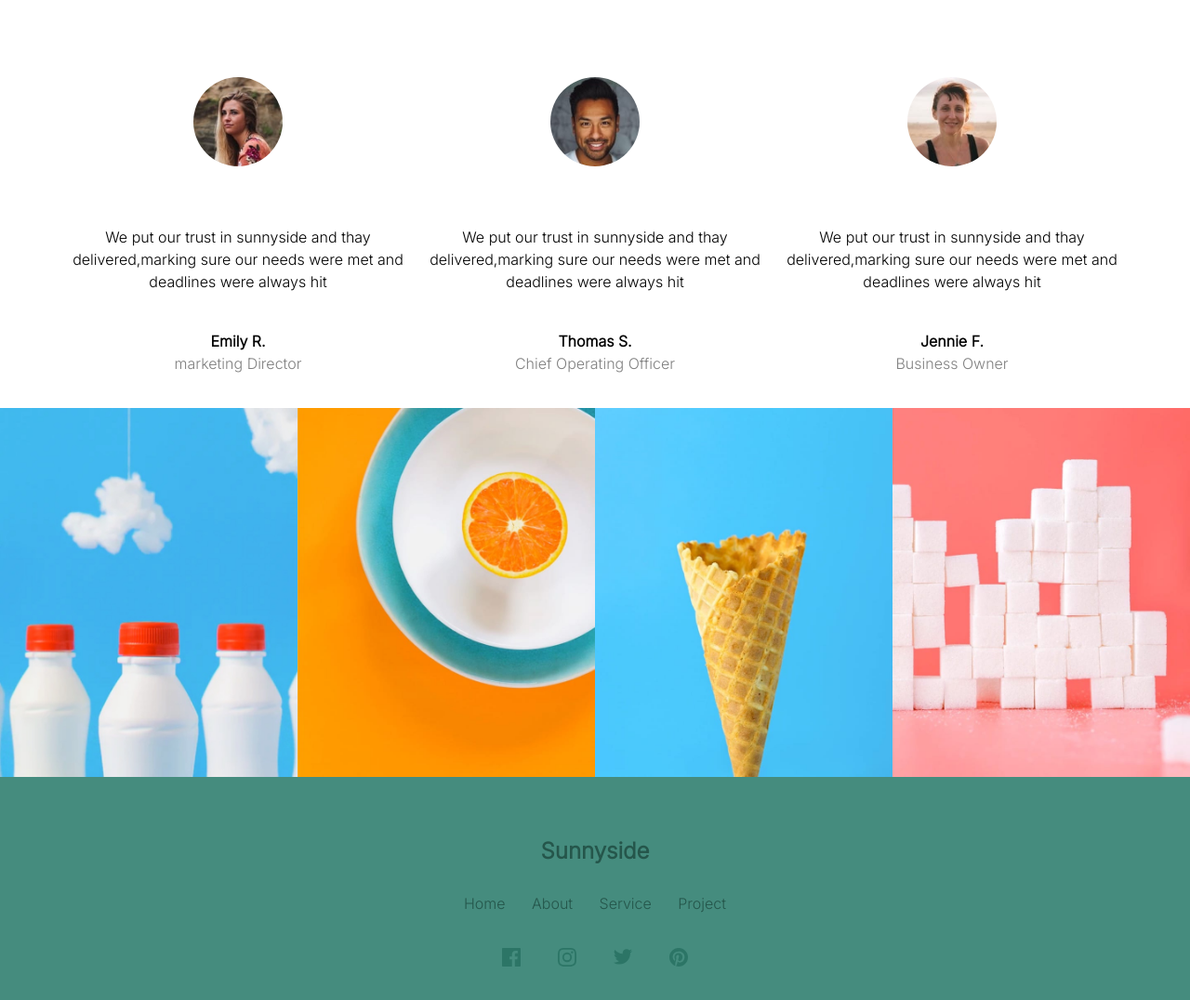
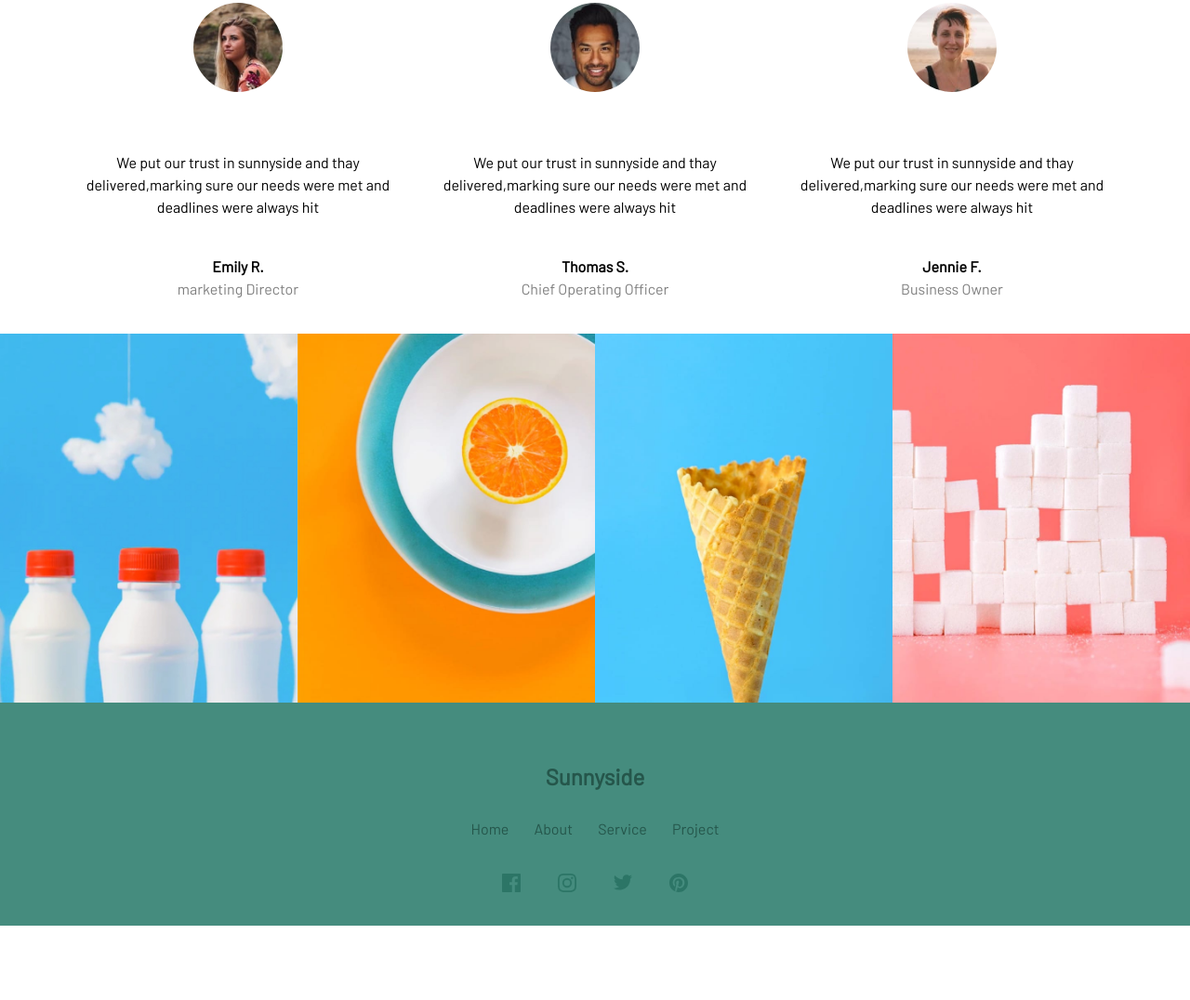
Before and after one commit to MuhammadHasnainahmed/tailwind-css-project-11, a website built with Vite: page index.html in a window 1280 px wide. Shown: the part 2604-3680 px from the top of the page at 93% size. After the commit the page ends 3600 px from the top, so only its background shows below. Built offline with nearby package versions, Linux system fonts and the light colour scheme.

Commit message:
first commit

```diff
--- a/index.html
+++ b/index.html
@@ -1,5 +1,5 @@
 <!DOCTYPE html>
-<html lang="en">
+<html lang="en" class="scroll-smooth hover:scroll-auto">
   <head>
     <meta charset="UTF-8" />
     <meta http-equiv="X-UA-Compatible" content="IE=edge" />
@@ -7,7 +7,10 @@
     <link rel="stylesheet" href="style.css" />
     <script src="https://cdn.tailwindcss.com"></script>
     <!--  -->
-    <link href="https://fonts.googleapis.com/css2?family=Barlow&family=IBM+Plex+Sans:wght@300&family=Inter:wght@300&display=swap" rel="stylesheet">
+    <link
+      href="https://fonts.googleapis.com/css2?family=Barlow&family=IBM+Plex+Sans:wght@300&family=Inter:wght@300&display=swap"
+      rel="stylesheet"
+    />
     <!--  -->
     <title>Sunnyside agency landing page</title>
   </head>
@@ -23,7 +26,6 @@
         <div
           class="hidden flex-row items-center space-x-10 lg:mr-16 text-white visited:hidden md:flex"
         >
-
           <a href="#section-1">About</a>
           <a href="#section-2">Services</a>
           <a href="#section-3">Project</a>
@@ -42,7 +44,7 @@
       </nav>
     </header>
 
-    <main class="back-img w-full bg-no-repeat bg-cover" >
+    <main class="back-img w-full bg-no-repeat bg-cover">
       <div
         class="absolute left-0 hidden right-0 top-32 flex-col mx-auto justify-center text-center ham-ber w-2/3 h-1/3 z-50"
         id="menu"
@@ -187,13 +189,17 @@
 
     <!-- section-4 -->
     <section class="section-4">
-      <div class="w-full background-color ">
+      <div class="w-full background-color">
         <div class="heading text-center py-28 text-3xl font-serif">
           <h1>CLIENT TESTIMONIALS</h1>
         </div>
 
-        <div class="flex flex-col md:flex-row justify-center items-center w-full  ">
-          <div class="card-1 flex flex-col justify-center items-center max-w-sm text-center  ">
+        <div
+          class="flex flex-col md:flex-row justify-center items-center w-full"
+        >
+          <div
+            class="card-1 flex flex-col justify-center items-center max-w-sm text-center"
+          >
             <img src="./img/image-emily.jpg" alt="" class="rounded-full w-24" />
 
             <p class="pt-16">
@@ -201,38 +207,44 @@
               needs were met and deadlines were always hit
             </p>
 
-            <h1 class="pt-10 font-black">
-              Emily R.
-            </h1>
-            <P class="opacity-50">marketing Director</P>
+            <h1 class="pt-10 font-black">Emily R.</h1>
+            <p class="opacity-50">marketing Director</p>
           </div>
 
-          <div class="card-2 flex flex-col justify-center items-center max-w-sm text-center ">
-            <img src="./img/image-thomas.jpg" alt="" class="rounded-full w-24"  />
+          <div
+            class="card-2 flex flex-col justify-center items-center max-w-sm text-center"
+          >
+            <img
+              src="./img/image-thomas.jpg"
+              alt=""
+              class="rounded-full w-24"
+            />
 
             <p class="pt-16">
               We put our trust in sunnyside and thay delivered,marking sure our
               needs were met and deadlines were always hit
             </p>
 
-            <h1 class="pt-10 font-black">
-              Thomas S.
-            </h1>
-            <P class="opacity-50">Chief Operating Officer</P>
+            <h1 class="pt-10 font-black">Thomas S.</h1>
+            <p class="opacity-50">Chief Operating Officer</p>
           </div>
 
-          <div class="card-3 flex flex-col justify-center items-center max-w-sm text-center ">
-            <img src="./img/image-jennie.jpg" alt="" class="rounded-full w-24"  />
+          <div
+            class="card-3 flex flex-col justify-center items-center max-w-sm text-center"
+          >
+            <img
+              src="./img/image-jennie.jpg"
+              alt=""
+              class="rounded-full w-24"
+            />
 
             <p class="pt-16">
               We put our trust in sunnyside and thay delivered,marking sure our
               needs were met and deadlines were always hit
             </p>
 
-            <h1 class="pt-10 font-black">
-              Jennie F.
-            </h1>
-            <P class="opacity-50">Business Owner</P>
+            <h1 class="pt-10 font-black">Jennie F.</h1>
+            <p class="opacity-50">Business Owner</p>
           </div>
         </div>
       </div>
@@ -241,22 +253,38 @@
 
     <!-- section-5 -->
     <section class="section-5">
-               <div class="flex flex-col md:flex-row justify-center items-center w-full  mt-9">
+      <div
+        class="flex flex-col md:flex-row justify-center items-center w-full mt-9"
+      >
+        <img
+          src="./img/image-gallery-milkbottles.jpg"
+          alt=""
+          class="w-full md:w-1/4"
+        />
 
-
-                 <img src="./img/image-gallery-milkbottles.jpg" alt="" class="w-full md:w-1/4">
-
-
-                 <img src="./img/image-gallery-orange.jpg" alt="" class="w-full md:w-1/4">
-                 <img src="./img/image-gallery-cone.jpg" alt="1" class="w-full md:w-1/4">
-                    <img src="./img/image-gallery-sugarcubes.jpg" alt="" class="w-full md:w-1/4">
-
+        <img
+          src="./img/image-gallery-orange.jpg"
+          alt=""
+          class="w-full md:w-1/4"
+        />
+        <img
+          src="./img/image-gallery-cone.jpg"
+          alt="1"
+          class="w-full md:w-1/4"
+        />
+        <img
+          src="./img/image-gallery-sugarcubes.jpg"
+          alt=""
+          class="w-full md:w-1/4"
+        />
       </div>
     </section>
     <!-- /section-5 -->
 
     <footer>
-      <div class="footer-group flex flex-col justify-center items-center text-center">
+      <div
+        class="footer-group flex flex-col justify-center items-center text-center"
+      >
         <div>
           <h1 class="py-7 text-2xl font-black">Sunnyside</h1>
 
@@ -267,18 +295,33 @@
             <a href="#section-3">Project</a>
           </div>
 
-             <div class="flex flex-row justify-center items-center pt-9  space-x-10 ">
-              <img src="img/icon-facebook.svg" alt="icon-facebook" class="cursor-pointer">
-              <img src="./img/icon-instagram.svg" alt="icon-instagram" class="cursor-pointer">
-              <img src="./img/icon-twitter.svg" alt="icon-twitter" class="cursor-pointer">
-              <img src="./img/icon-pinterest.svg" alt="icon-pinterest" class="cursor-pointer">
-             </div>
-
+          <div
+            class="flex flex-row justify-center items-center pt-9 space-x-10"
+          >
+            <img
+              src="img/icon-facebook.svg"
+              alt="icon-facebook"
+              class="cursor-pointer"
+            />
+            <img
+              src="./img/icon-instagram.svg"
+              alt="icon-instagram"
+              class="cursor-pointer"
+            />
+            <img
+              src="./img/icon-twitter.svg"
+              alt="icon-twitter"
+              class="cursor-pointer"
+            />
+            <img
+              src="./img/icon-pinterest.svg"
+              alt="icon-pinterest"
+              class="cursor-pointer"
+            />
           </div>
         </div>
-
+      </div>
     </footer>
-
 
     <!-- js -->
     <script src="scrpt.js"></script>
--- a/style.css
+++ b/style.css
@@ -11,26 +11,20 @@
 
 
 body {
-  /* font-family: Arial, Helvetica, sans-serif; */
-  font-family: 'Inter', sans-serif;
+  font-family: 'Barlow', sans-serif;
   scroll-behavior: smooth;
 }
-/* header */
+
 
 .back-img {
   background-image: url(./img/image-header.jpg);
-  height:100vh;
+  height:90vh;
   background-position: center bottom;
 }
 
 .ham-ber{
     background-color:hsl(0, 0%, 100%);
-
 }
-
-/* header */
-
- /* section-3 */
 
 .bg-img-1{
   background-image: url(./img/image-graphic-design.jpg);
@@ -56,22 +50,13 @@ body {
   color: hsl(198, 62%, 26%);
 }
 
-/* section-3 */
-
-/* section-4 */
-
-
 
 .heading{
   color: hsl(232, 10%, 55%);
 }
 
-/* /section-4 */
-
-/* footer */
 .footer-group{
   background-color: hsl(168, 34%, 41%);
   height: 30vh;
   color: hsl(167, 40%, 24%);
 }
-/* /footer */
```
Lines whose indentation alone changed are shown as unchanged.
